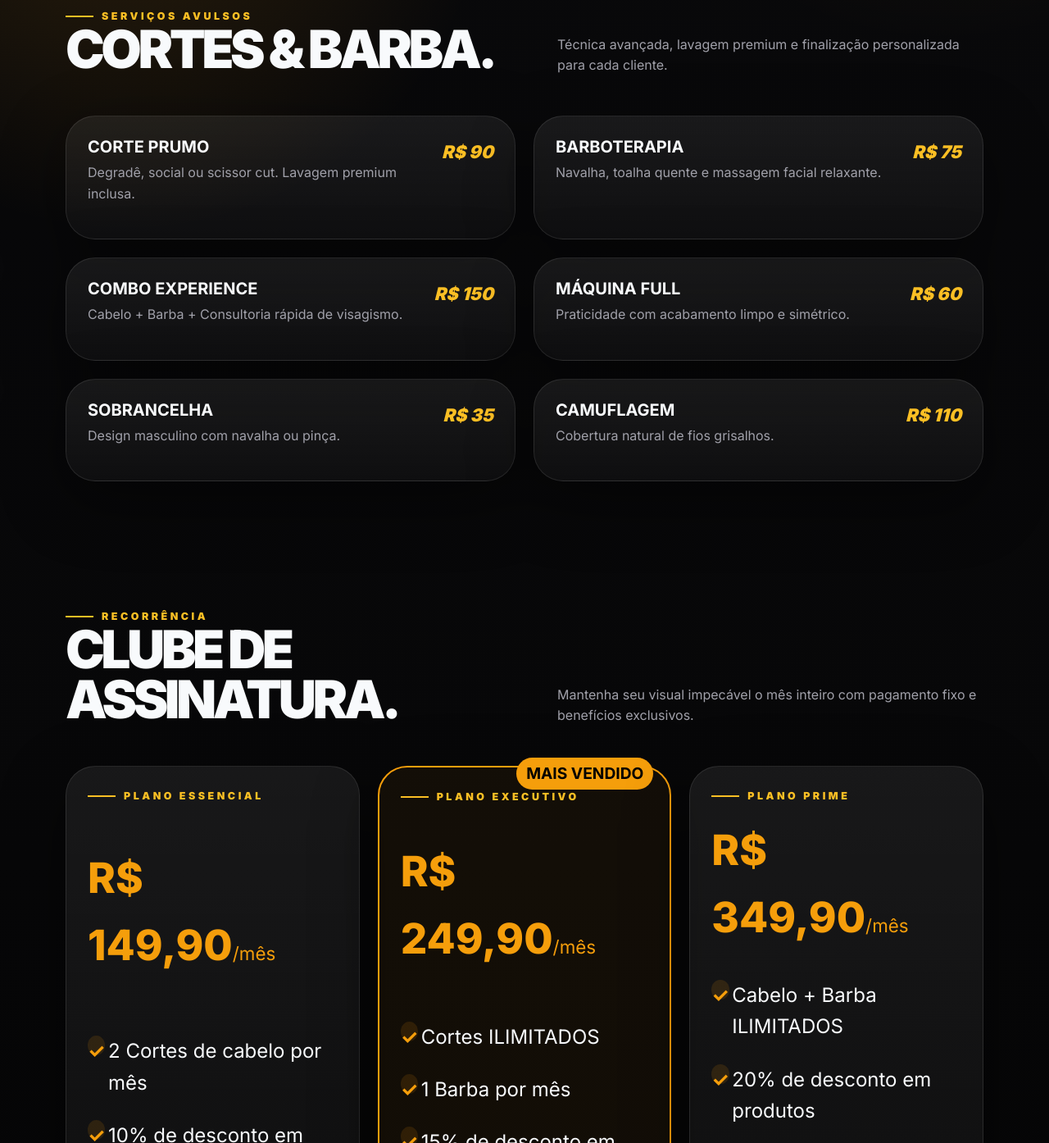
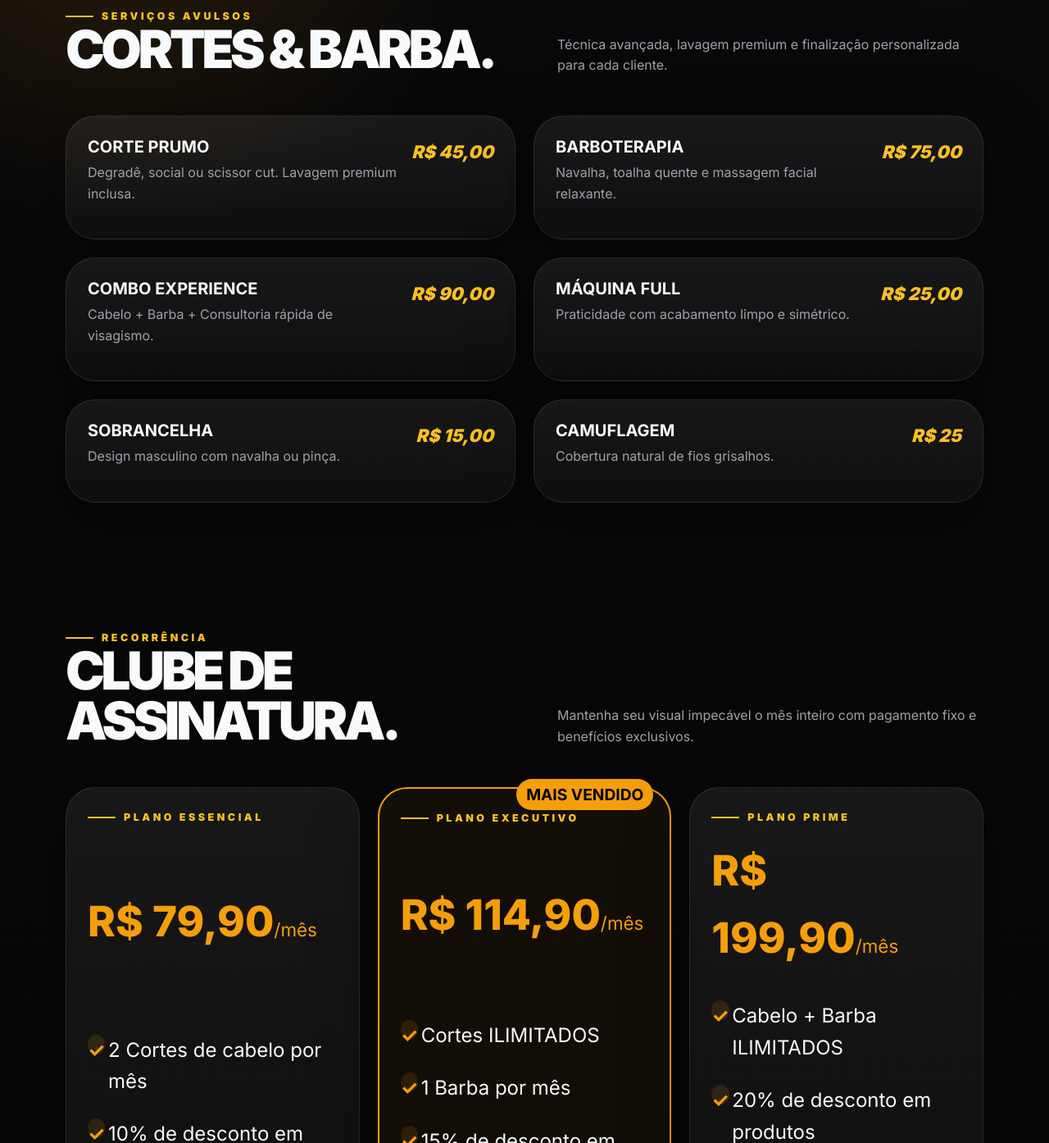
Before and after one commit to Matheus-pixel-dotcom/Barbearia-Prumo, a website: page servicos.html in a window 1280 px wide. Shown: the part 503-1897 px from the top of the page at 82% size. Drawn offline with Linux system fonts and the light colour scheme.

Commit message:
preços atualizados

```diff
--- a/servicos.html
+++ b/servicos.html
@@ -49,7 +49,7 @@
                 <h3>Corte Prumo</h3>
                 <p>Degradê, social ou scissor cut. Lavagem premium inclusa.</p>
               </div>
-              <strong class="price">R$ 90</strong>
+              <strong class="price">R$ 45,00</strong>
             </div>
           </article>
           <article class="price-card">
@@ -58,7 +58,7 @@
                 <h3>Barboterapia</h3>
                 <p>Navalha, toalha quente e massagem facial relaxante.</p>
               </div>
-              <strong class="price">R$ 75</strong>
+              <strong class="price">R$ 75,00</strong>
             </div>
           </article>
           <article class="price-card">
@@ -67,7 +67,7 @@
                 <h3>Combo Experience</h3>
                 <p>Cabelo + Barba + Consultoria rápida de visagismo.</p>
               </div>
-              <strong class="price">R$ 150</strong>
+              <strong class="price">R$ 90,00</strong>
             </div>
           </article>
           <article class="price-card">
@@ -76,7 +76,7 @@
                 <h3>Máquina Full</h3>
                 <p>Praticidade com acabamento limpo e simétrico.</p>
               </div>
-              <strong class="price">R$ 60</strong>
+              <strong class="price">R$ 25,00</strong>
             </div>
           </article>
           <article class="price-card">
@@ -85,7 +85,7 @@
                 <h3>Sobrancelha</h3>
                 <p>Design masculino com navalha ou pinça.</p>
               </div>
-              <strong class="price">R$ 35</strong>
+              <strong class="price">R$ 15,00</strong>
             </div>
           </article>
           <article class="price-card">
@@ -94,7 +94,7 @@
                 <h3>Camuflagem</h3>
                 <p>Cobertura natural de fios grisalhos.</p>
               </div>
-              <strong class="price">R$ 110</strong>
+              <strong class="price">R$ 25</strong>
             </div>
           </article>
         </div>
@@ -113,7 +113,7 @@
         <div class="grid-3">
           <article class="card plan-card">
             <span class="eyebrow">Plano Essencial</span>
-            <div class="plan-price">R$ 149,90<span>/mês</span></div>
+            <div class="plan-price">R$ 79,90<span>/mês</span></div>
             <ul class="feature-list" style="margin: 20px 0">
               <li>2 Cortes de cabelo por mês</li>
               <li>10% de desconto em produtos</li>
@@ -125,7 +125,7 @@
           <article class="card plan-card featured">
             <div class="badge">Mais Vendido</div>
             <span class="eyebrow">Plano Executivo</span>
-            <div class="plan-price">R$ 249,90<span>/mês</span></div>
+            <div class="plan-price">R$ 114,90<span>/mês</span></div>
             <ul class="feature-list" style="margin: 20px 0">
               <li>Cortes ILIMITADOS</li>
               <li>1 Barba por mês</li>
@@ -137,7 +137,7 @@
 
           <article class="card plan-card">
             <span class="eyebrow">Plano Prime</span>
-            <div class="plan-price">R$ 349,90<span>/mês</span></div>
+            <div class="plan-price">R$ 199,90<span>/mês</span></div>
             <ul class="feature-list" style="margin: 20px 0">
               <li>Cabelo + Barba ILIMITADOS</li>
               <li>20% de desconto em produtos</li>
```
